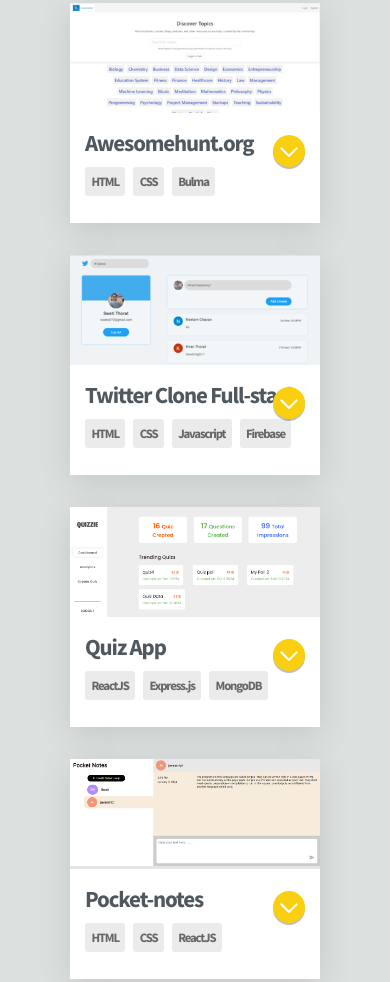
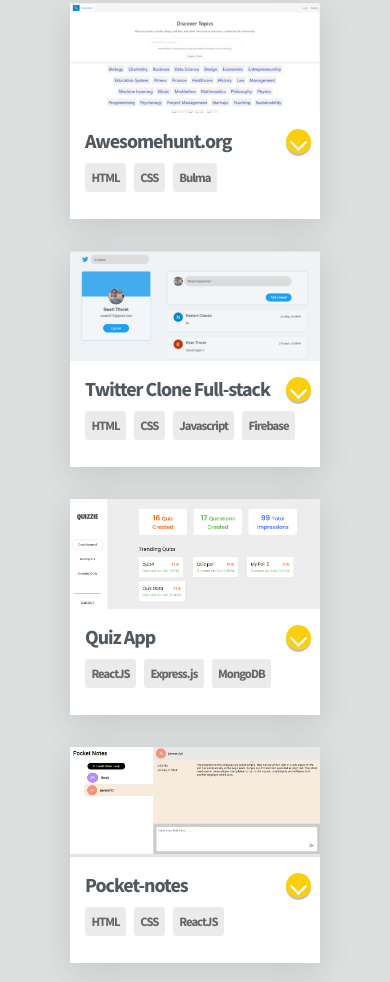
Before and after one commit to SwatiThorat21/Portfolio_SwatiThorat, a plain HTML site: page index.html in a window 390 px wide. Shown: the part 1896-2878 px from the top of the page. Drawn offline with Linux system fonts and the light colour scheme.

Commit message:
card css updated

```diff
--- a/card.css
+++ b/card.css
@@ -176,7 +176,6 @@
   transition: all 0.3s 0.2s ease-out;
 }
 @media only screen and (max-width: 444px) {
-
   div.card {
     margin: 1rem;
     max-width: 250px;
@@ -185,4 +184,19 @@
   div.card img {
     max-width: 250px;
   }
+  div.card .card-title a.toggle-info {
+    right: 9px;
+    height: 25px;
+    width: 25px;
+    top: 16px;
+  }
+  div.card .card-title a.toggle-info span.left {
+    right: 10px;
+  }
+  div.card .card-title a.toggle-info span.right {
+    left: 10px;
+  }
+  div.card .card-title h2{
+    font-size: 20px;
+  }
 }
```
